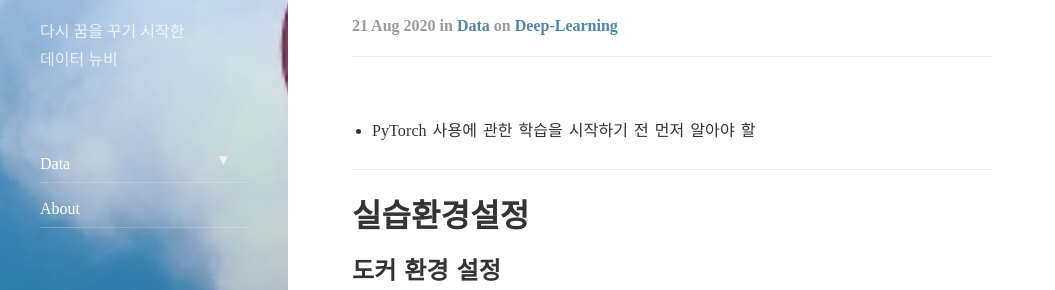
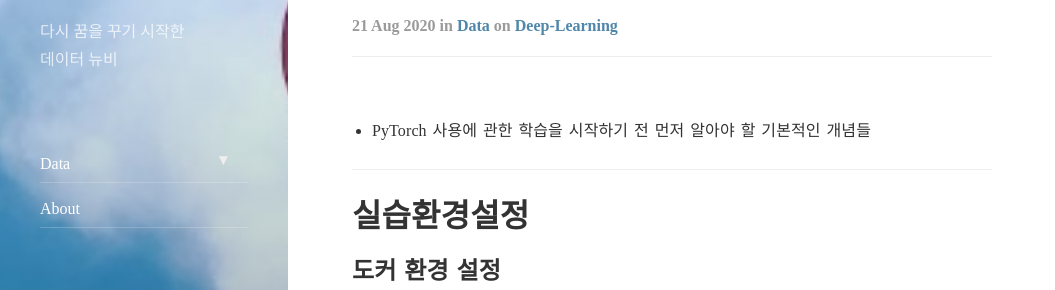
Before and after one commit to tryumanshow/data-weirdo.github.io, a Jekyll site: the page built from _posts/2020-08-21-data-deep-learning-pytorch01.markdown, in a window 1280 px wide and 900 px high. Shown: the part 140-430 px from the top of the window, without its empty margins (0-1055 px from the left). Built offline with Jekyll 4.4.1, drawn with Linux system fonts in a browser that asks for light colours; nearby versions of some CDN libraries; comment, search, counter and statistics services are not loaded.

Commit message:
Error Correction

````diff
--- a/_posts/2020-08-21-data-deep-learning-pytorch01.markdown
+++ b/_posts/2020-08-21-data-deep-learning-pytorch01.markdown
@@ -7,7 +7,7 @@ tags: deep_learning
 comments: true
 ---
 
-- PyTorch 사용에 관한 학습을 시작하기 전 먼저 알아야 할
+- PyTorch 사용에 관한 학습을 시작하기 전 먼저 알아야 할 기본적인 개념들
 
 ---
 
@@ -658,7 +658,7 @@ comments: true
   plot.show()
   ```
 
-
+---
 
 #### Reference
 [파이토치로 시작하는 딥러닝 기초](https://www.edwith.org/boostcourse-dl-pytorch/lecture/42994/)
````
